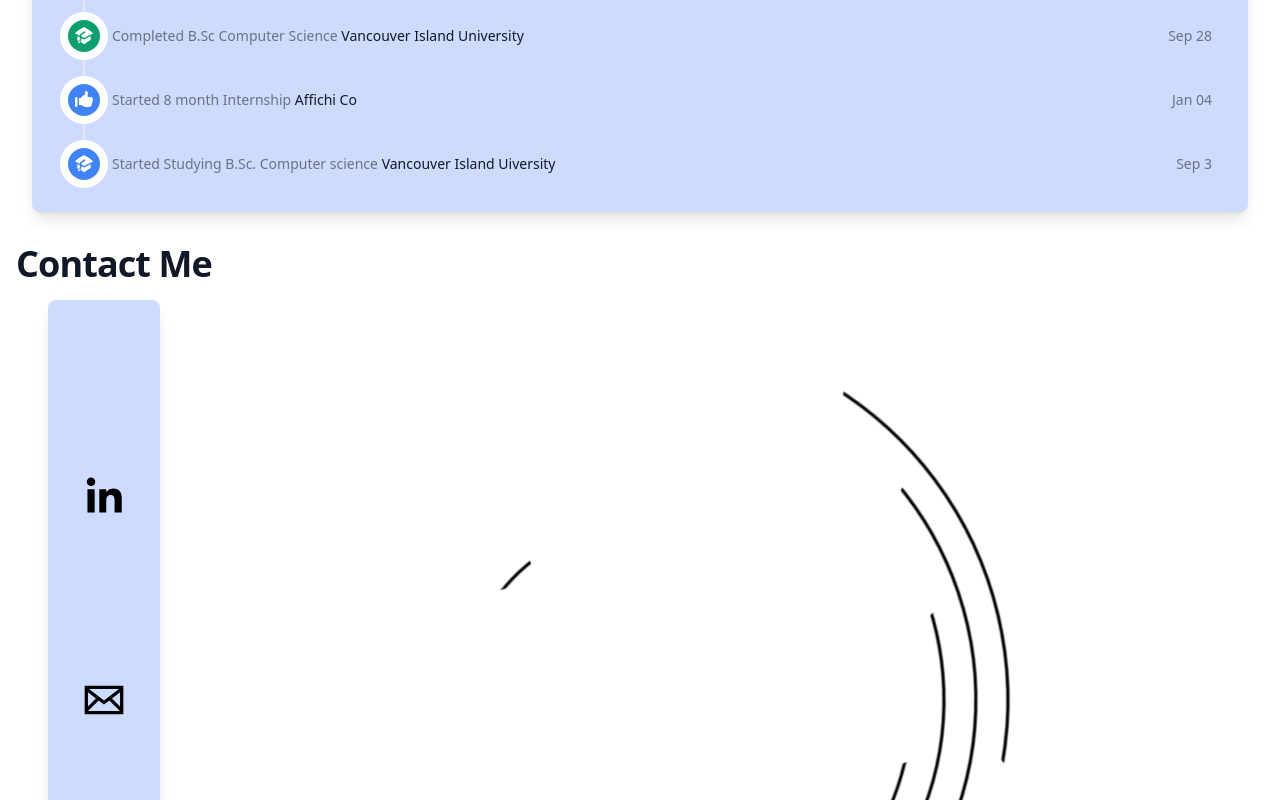
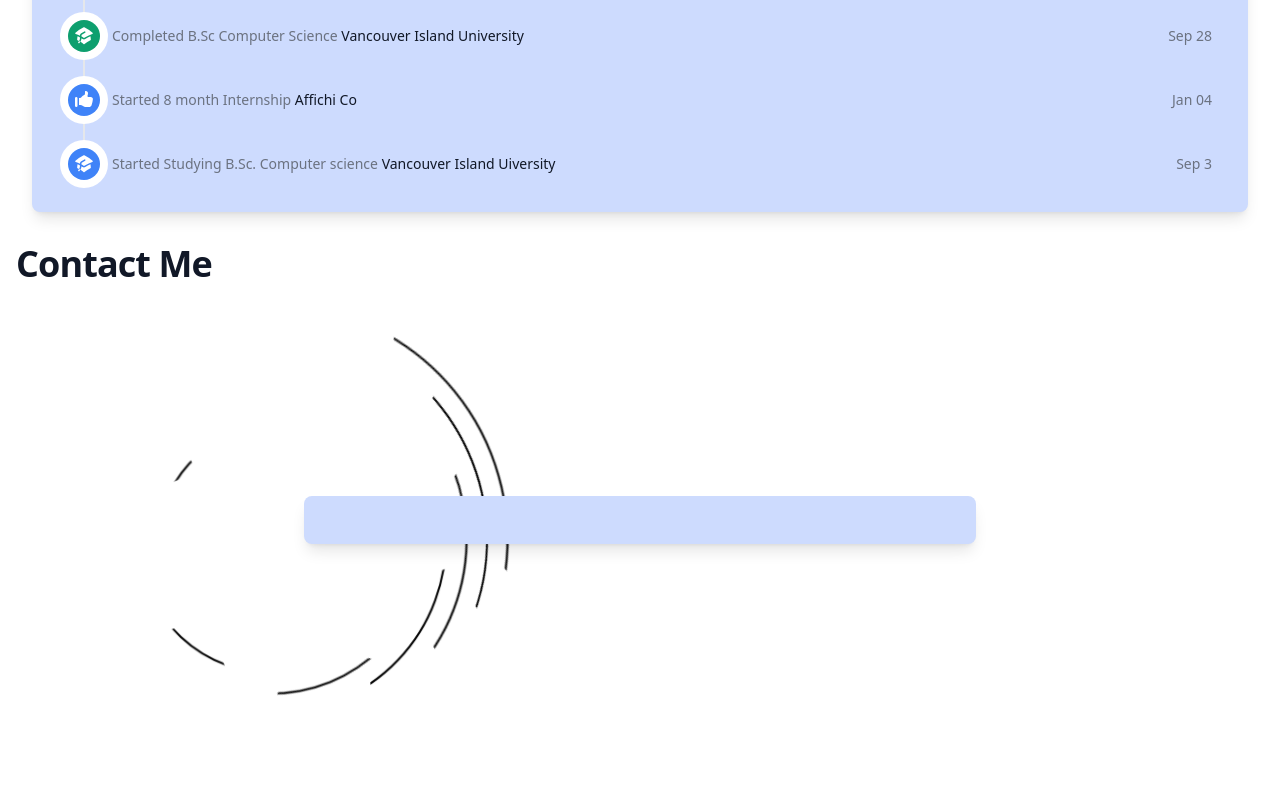
Before and after one commit to crash1604/revisedPortfolio, a React (Create React App) app: page / in a window 1280 px wide. Shown: the part 2000-2800 px from the top of the page. Built offline with nearby package versions, Linux system fonts and the light colour scheme.

Commit message:
format iprovements for coincetric circles in contact page

```diff
--- a/src/components/sections/Contact.jsx
+++ b/src/components/sections/Contact.jsx
@@ -15,36 +15,25 @@ const projectDetails = {
 
 const Contact = () => {
   return (
-    <div className="container mx-auto p-4">
-    <h2 className="text-3xl font-bold tracking-tight text-gray-900 sm:text-4xl">Contact Me</h2>
-    <div className="flex flex-col sm:flex-row justify-between border-b mt-4 mx-4 px-4 max-w-screen-lg">
-        <div className="flex flex-col items-center justify-evenly bg-indigo-200 rounded-lg overflow-hidden shadow-lg p-6 mb-4 sm:mb-0">
-        <div className='flex'>
-            <a href="" className="text-black hover:text-blue-700">
-            <svg viewBox="0 0 512 512" preserveAspectRatio="xMidYMid meet" className="w-10 h-10 md:w-16 md:h-16" fill="currentColor">
-            <path d="M186.4 142.4c0 19-15.3 34.5-34.2 34.5 -18.9 0-34.2-15.4-34.2-34.5 0-19 15.3-34.5 34.2-34.5C171.1 107.9 186.4 123.4 186.4 142.4zM181.4 201.3h-57.8V388.1h57.8V201.3zM273.8 201.3h-55.4V388.1h55.4c0 0 0-69.3 0-98 0-26.3 12.1-41.9 35.2-41.9 21.3 0 31.5 15 31.5 41.9 0 26.9 0 98 0 98h57.5c0 0 0-68.2 0-118.3 0-50-28.3-74.2-68-74.2 -39.6 0-56.3 30.9-56.3 30.9v-25.2H273.8z"></path>
-            </svg>
-            </a>
+<div className="container mx-auto p-4 relative">
+      <h2 className="text-3xl font-bold tracking-tight text-gray-900 sm:text-4xl z-10 relative">Contact Me</h2>
+      <ConcentricCircles className="justify-center absolute inset-0 w-full h-full" />
+
+      {/* This div is absolutely positioned and overlayed on top of the concentric circles */}
+      <div className="absolute inset-0 flex items-center justify-center">
+        <div className="flex items-center justify-evenly bg-indigo-200 rounded-lg overflow-hidden shadow-lg p-6 mb-4 sm:mb-0 w-full md:max-w-2xl">
+          {/* Icons and links */}
+          <a href="https://linkedin.com" className="text-black hover:text-blue-700">
+            {/* LinkedIn Icon */}
+          </a>
+          <a href="mailto:your@email.com" className="text-black hover:text-red-700">
+            {/* Mail Icon */}
+          </a>
+          <a href="https://github.com" className="text-black hover:text-green-500">
+            {/* GitHub Icon */}
+          </a>
         </div>
-        <div className="flex">
-            <a href="" className="text-black hover:text-red-700">
-            <svg viewBox="0 0 512 512" preserveAspectRatio="xMidYMid meet" className="w-10 h-10 md:w-16 md:h-16" fill="currentColor">
-            <path d="M101.3 141.6v228.9h0.3 308.4 0.8V141.6H101.3zM375.7 167.8l-119.7 91.5 -119.6-91.5H375.7zM127.6 194.1l64.1 49.1 -64.1 64.1V194.1zM127.8 344.2l84.9-84.9 43.2 33.1 43-32.9 84.7 84.7L127.8 344.2 127.8 344.2zM384.4 307.8l-64.4-64.4 64.4-49.3V307.8z"></path>
-            </svg>
-            </a>
-        </div>
-        <div className='flex'>
-            <a href="" className="text-black hover:text-green-500">
-            <svg viewBox="0 0 512 512" preserveAspectRatio="xMidYMid meet" className="w-10 h-10 md:w-16 md:h-16" fill="currentColor">
-            <path d="M256 70.7c-102.6 0-185.9 83.2-185.9 185.9 0 82.1 53.3 151.8 127.1 176.4 9.3 1.7 12.3-4 12.3-8.9V389.4c-51.7 11.3-62.5-21.9-62.5-21.9 -8.4-21.5-20.6-27.2-20.6-27.2 -16.9-11.5 1.3-11.3 1.3-11.3 18.7 1.3 28.5 19.2 28.5 19.2 16.6 28.4 43.5 20.2 54.1 15.4 1.7-12 6.5-20.2 11.8-24.9 -41.3-4.7-84.7-20.6-84.7-91.9 0-20.3 7.3-36.9 19.2-49.9 -1.9-4.7-8.3-23.6 1.8-49.2 0 0 15.6-5 51.1 19.1 14.8-4.1 30.7-6.2 46.5-6.3 15.8 0.1 31.7 2.1 46.6 6.3 35.5-24 51.1-19.1 51.1-19.1 10.1 25.6 3.8 44.5 1.8 49.2 11.9 13 19.1 29.6 19.1 49.9 0 71.4-43.5 87.1-84.9 91.7 6.7 5.8 12.8 17.1 12.8 34.4 0 24.9 0 44.9 0 51 0 4.9 3 10.7 12.4 8.9 73.8-24.6 127-94.3 127-176.4C441.9 153.9 358.6 70.7 256 70.7z"></path>
-            </svg>
-            </a>
-        </div>
-        </div>
-        <div className="flex overflow-hidden">
-        <ConcentricCircles />
-        </div>
-    </div>
+      </div>
     </div>
 
 
--- a/src/components/sections/concentricCircleAnimation/ConcentricCircles.jsx
+++ b/src/components/sections/concentricCircleAnimation/ConcentricCircles.jsx
@@ -10,8 +10,8 @@ const ConcentricCircles = () => {
   }));
 
   return (
-    <div className="flex items-center justify-right h-screen">
-      <svg viewBox="0 0 500 500" className="w-full h-full">
+    <div className="flex items-center justify-right">
+      <svg viewBox="0 0 500 500" className="w-full h-auto max-w-xs sm:max-w-sm md:max-w-md lg:max-w-lg">
         <defs>
           <clipPath id="clip">
             <path d="M 0,250 a 250,250 0 0,1 250,-250 h -70 a 180,180 0 0,0 0,180 z" />
```
